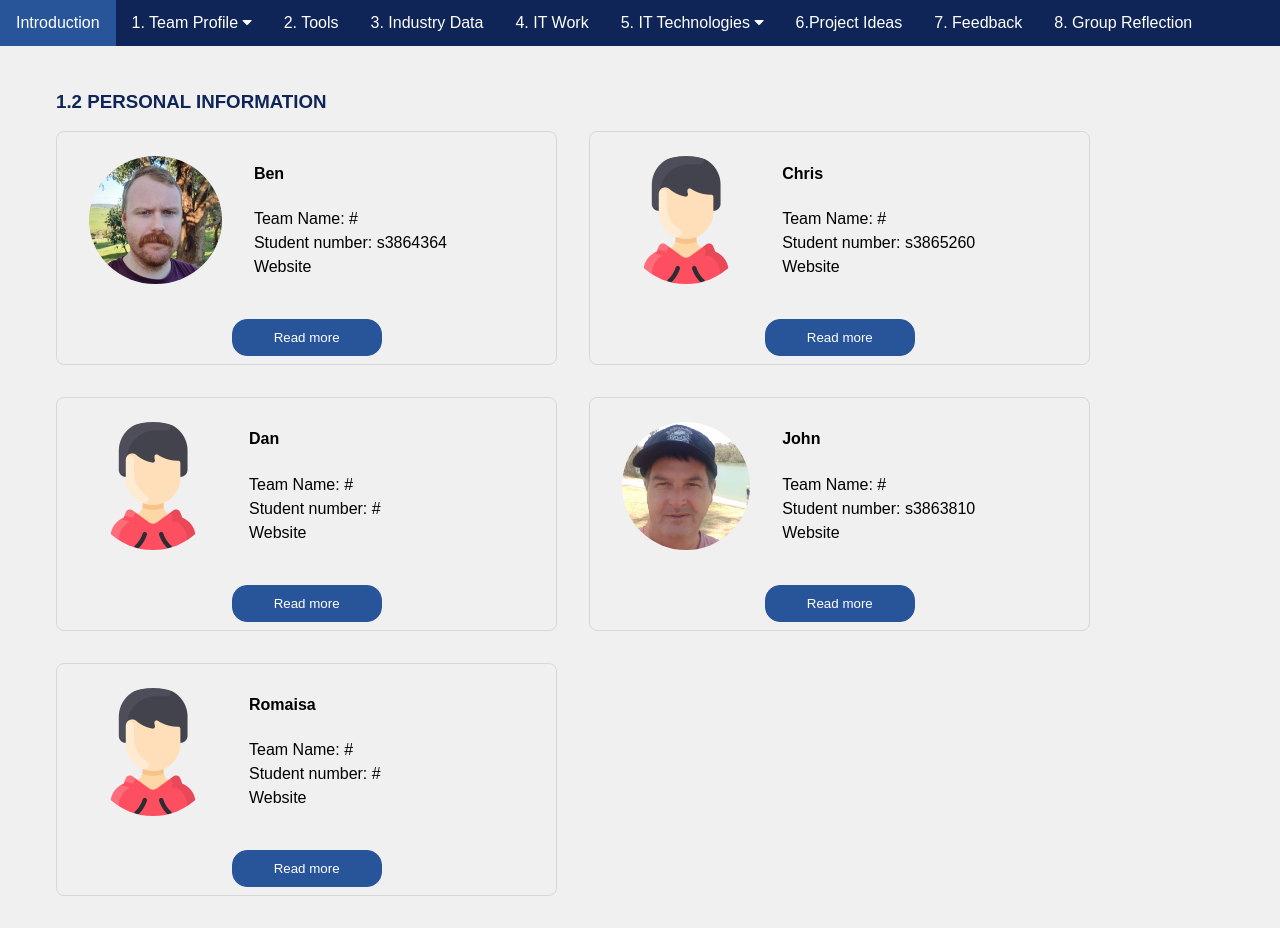
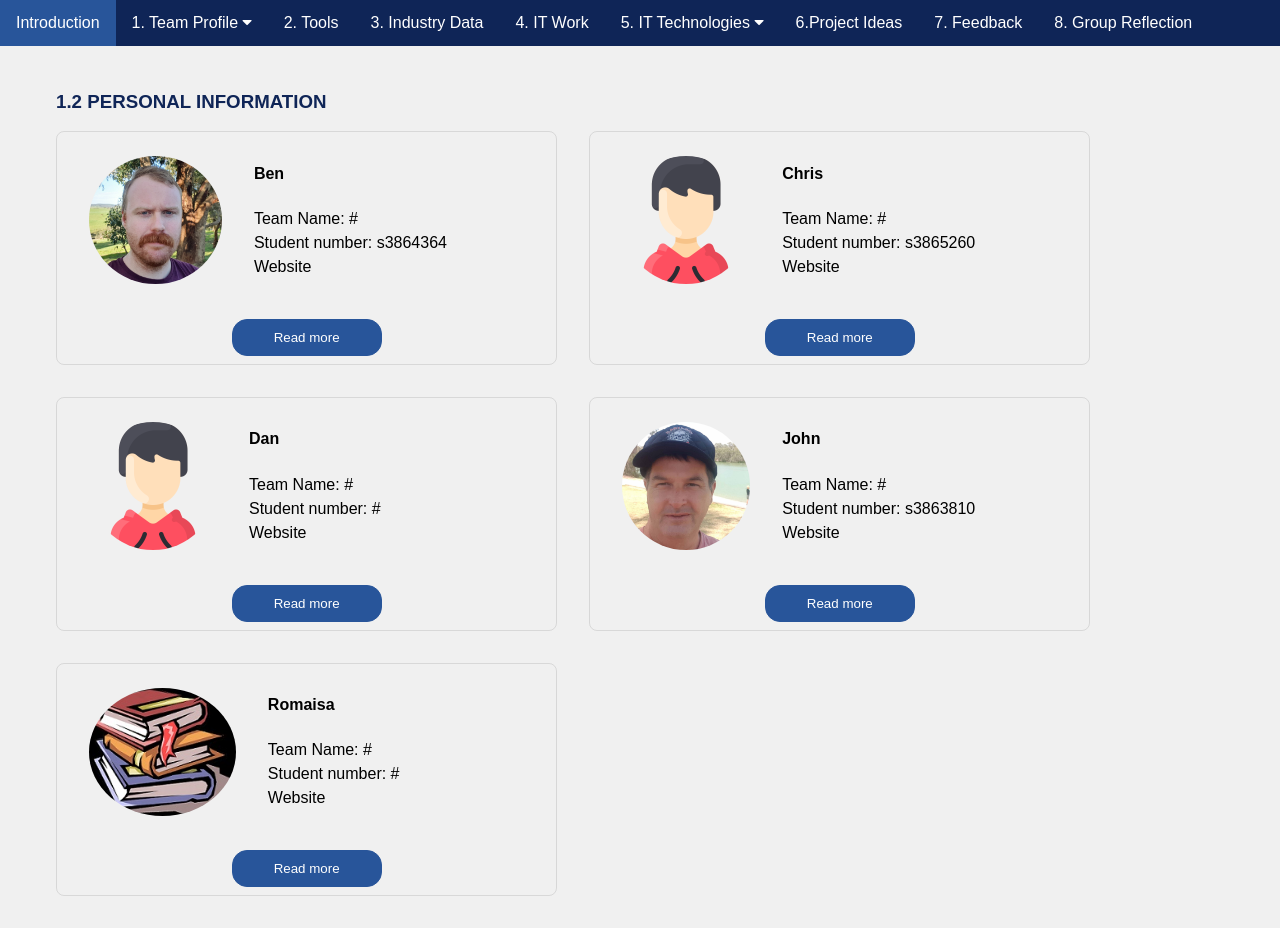
Before and after one commit to s3863810/GroupAssignment, a plain HTML site: page 1.2PersonalInformation.html in a window 1280 px wide. Drawn offline with Linux system fonts and the light colour scheme.

Commit message:
Update 1.2PersonalInformation.html
Uploaded a profile picture, hopefully looks okay, otherwise I'll resize it.

```diff
--- a/1.2PersonalInformation.html
+++ b/1.2PersonalInformation.html
@@ -99,7 +99,7 @@
 
   <!-- Romaisa -->
   <div class="personalinfo-box">
-	<img src="img/person.png" alt="Romaisa">
+	<img src="img/profile.jpg" alt="Romaisa">
 	<h4>Romaisa</h4>
 	<p>Team Name: #<br>
 	Student number: #<br>
```
